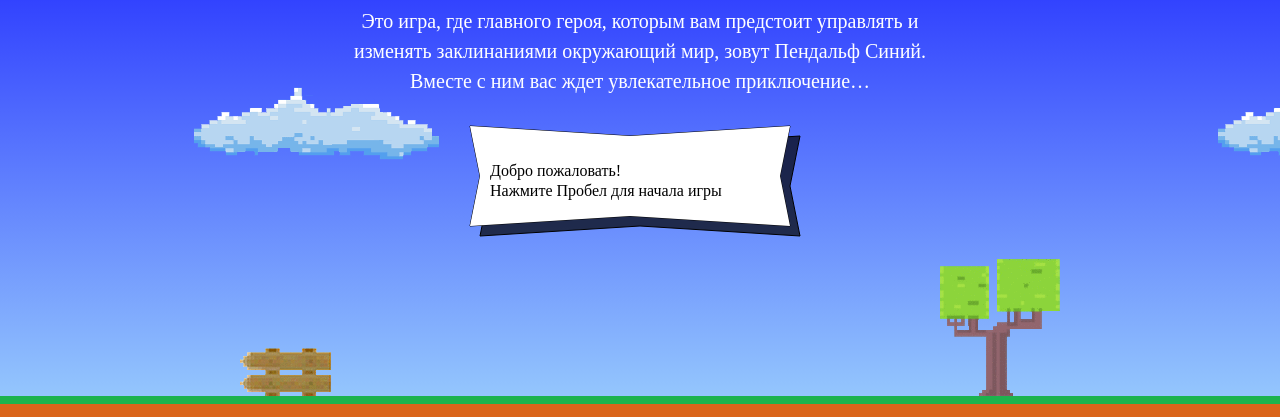
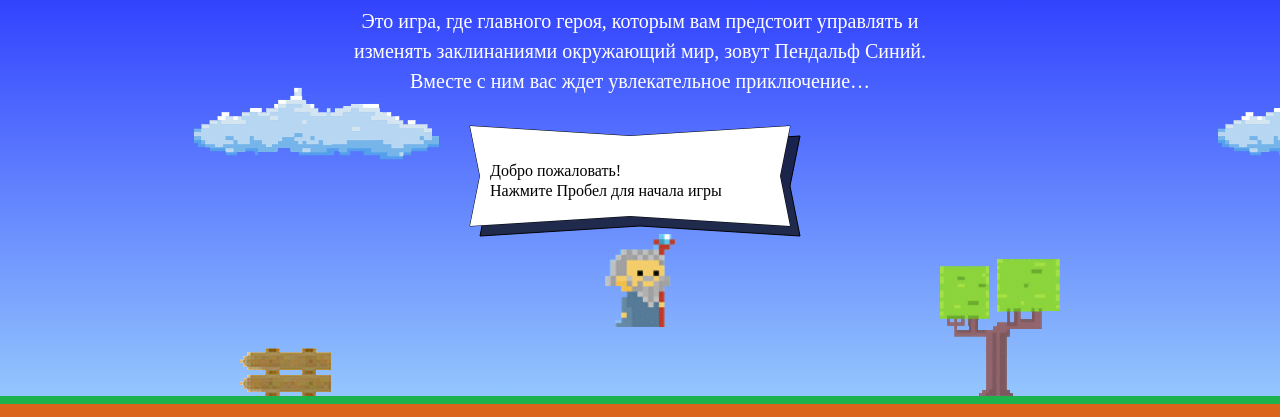
Before and after one commit to CroixANI/489241-code-and-magick-19, a website: page index.html in a window 1280 px wide. Shown: the part 203-620 px from the top of the page. Drawn offline with Linux system fonts and the light colour scheme; a web font is replaced by a local one.

Commit message:
Module 1 - Task 2 - Fix starting coordinates for mage.

```diff
--- a/index.html
+++ b/index.html
@@ -196,10 +196,10 @@
     return 1.337 * wizardWidth;
   };
   var getWizardX = function(width) {
-    return width / 2;
+    return (width - wizardWidth) / 2;
   };
   var getWizardY = function(height) {
-    return height / (2 / 3);
+    return (height - getWizardHeight()) * (2/3);
   };
 </script>
 <script src="js/game.js"></script>
```
